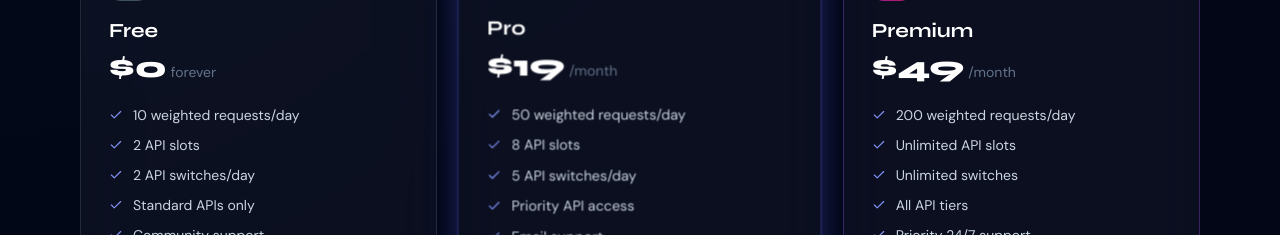
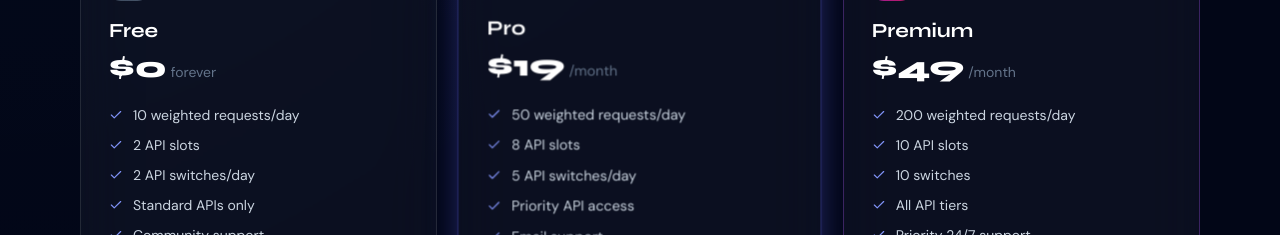
Before and after one commit to Abhinav-836/Universal-Api-Hub, a React (Vite) app in the folder frontend/: page / in a window 1280 px wide. Shown: the part 2440-2675 px from the top of the page. Built offline with nearby package versions, Linux system fonts and the light colour scheme; no server answers.

Commit message:
fix(plans): cap premium API slots at 10 (was Infinity)

```diff
--- a/frontend/src/components/landing/Pricing.jsx
+++ b/frontend/src/components/landing/Pricing.jsx
@@ -33,7 +33,7 @@ const PLANS = [
     icon: Star,
     gradient: 'from-purple-700 to-pink-700',
     border: 'border-purple-500/30',
-    features: ['200 weighted requests/day', 'Unlimited API slots', 'Unlimited switches', 'All API tiers', 'Priority 24/7 support', 'Advanced analytics'],
+    features: ['200 weighted requests/day', '10 API slots', '10 switches', 'All API tiers', 'Priority 24/7 support', 'Advanced analytics'],
   },
 ];
 
--- a/frontend/src/utils/constants.js
+++ b/frontend/src/utils/constants.js
@@ -35,7 +35,7 @@ export const PLANS = {
     name: 'Premium',
     price: '$49',
     dailyLimit: 200,
-    apiSlots: Infinity,
+    apiSlots: 10,
     switchesPerDay: Infinity,
     badge: 'bg-purple-700 text-purple-200',
     badgeColor: 'bg-purple-700',
```
Also changed, not shown: 1 other file (tests, documents, lock files or other folders).
